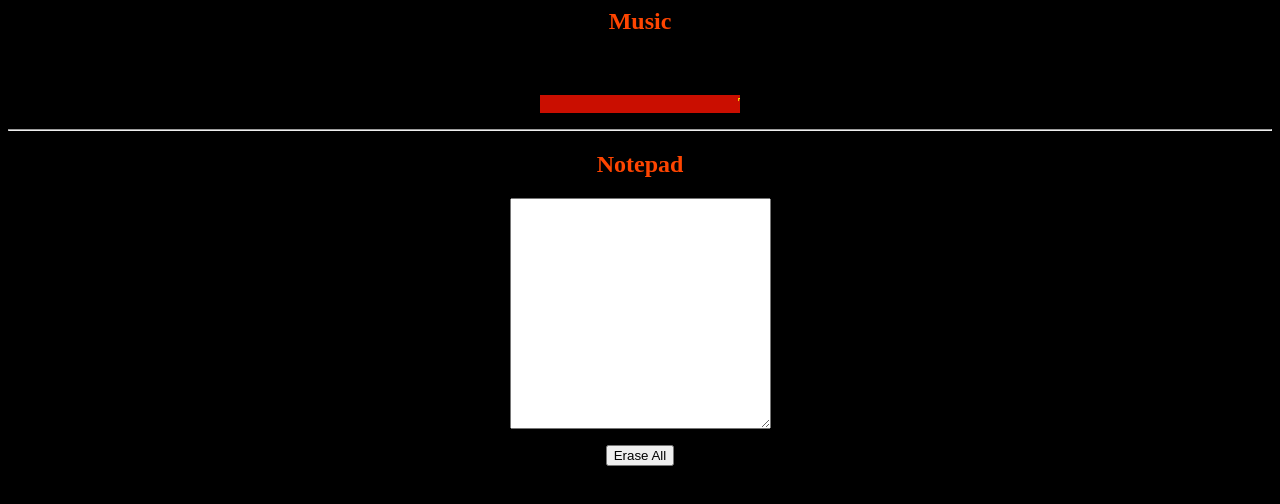
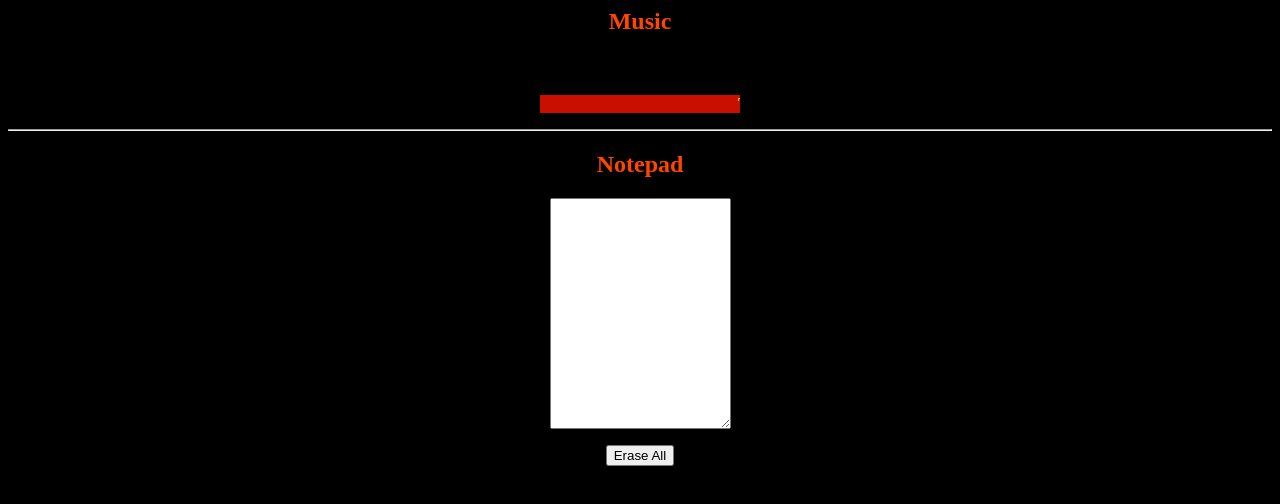
Before and after one commit to Shiere/shiere.github.io, a plain HTML site: page rightside.html in a window 1280 px wide. Drawn offline with Linux system fonts and the light colour scheme.

Commit message:
Slight change of rightside.html

```diff
--- a/rightside.html
+++ b/rightside.html
@@ -12,7 +12,7 @@
 		<HR>
 		<h2><B><FONT color=#FF45OO>Notepad</FONT></B></H2>
 		<FORM>
-			<textarea name=notepad cols=30 rows=15></textarea>
+			<textarea name=notepad cols=20 rows=15></textarea>
 			<P><input type=RESET value="Erase All">
 		</FORM>
 	</CENTER>
```
